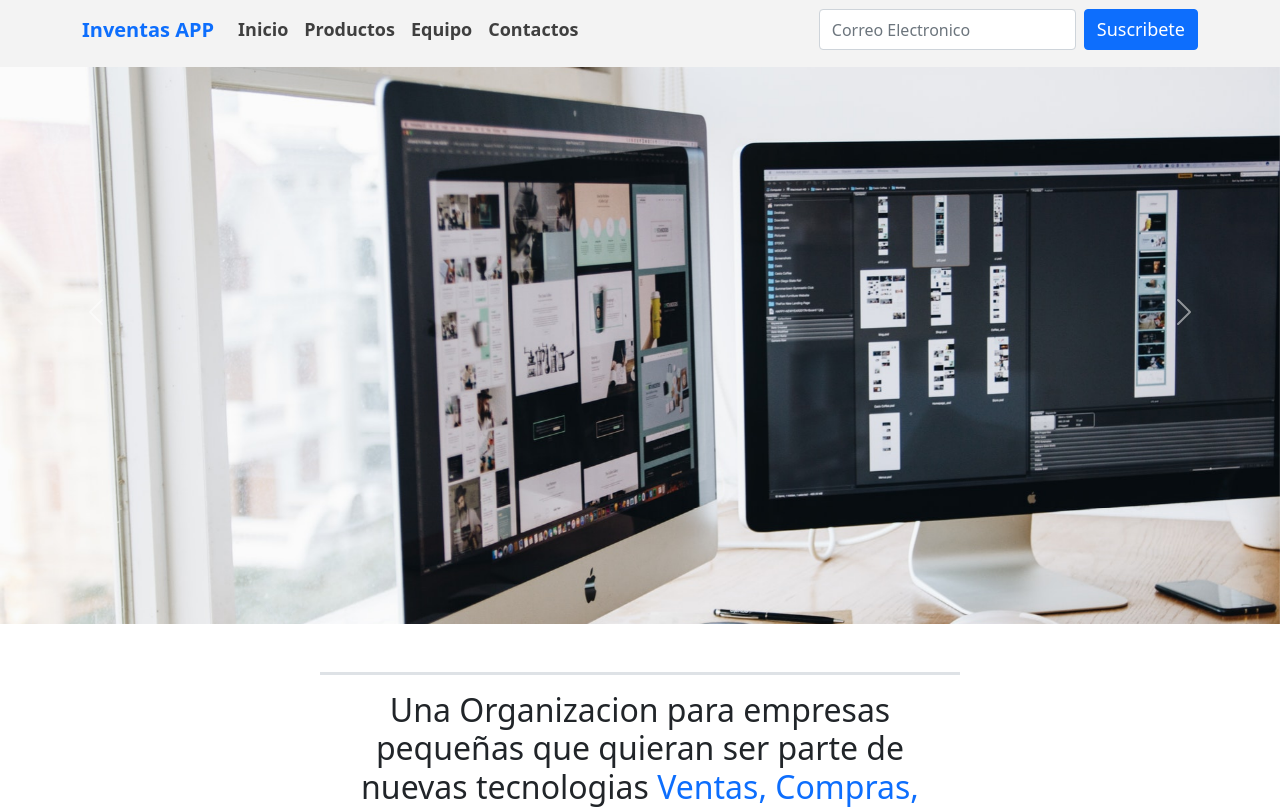
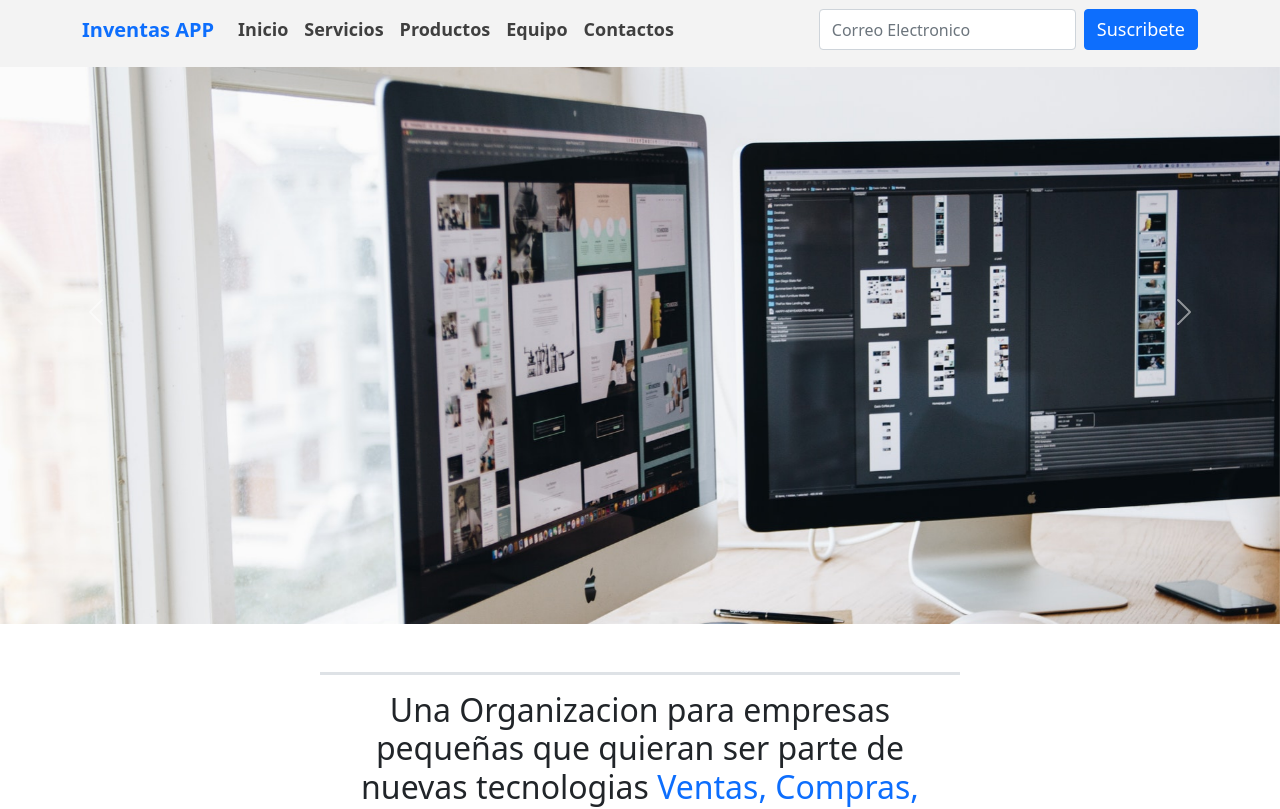
Before and after one commit to winvale/pagina-invetasapp, a website: page index.html in a window 1280 px wide. Shown: the top 809 px of the page. Drawn offline with nearby package versions, Linux system fonts and the light colour scheme.

Commit message:
organizacion de navbar y vinculos serv y prod

```diff
--- a/index.html
+++ b/index.html
@@ -30,7 +30,10 @@
             <a class="nav-link" aria-current="page" href="#">Inicio</a>
           </li>
           <li class="nav-item">
-            <a class="nav-link" href="#">Productos</a>
+            <a class="nav-link" href="#Servicios">Servicios</a>
+          </li>
+          <li class="nav-item">
+            <a class="nav-link" href="#Productos">Productos</a>
           </li>
           <li class="nav-item">
             <a class="nav-link" href="#equipo">Equipo</a>
@@ -56,11 +59,6 @@
       <div class="carousel-item active" data-bs-interval="3000">
         <img src="./img/slide1.jpg" class="d-block w-100" alt="">
       </div>
-
-      <!--========================================================== -->
-      <!-- TIPOS DE SERVICIOS-->
-      <!--========================================================== -->
-
       <div class="carousel-item" data-bs-interval="3000">
         <img src="./img/slide2.jpg" class="d-block w-100" alt="...">
       </div>
@@ -79,7 +77,6 @@
       <span class="visually-hidden">Next</span>
     </button>
   </div>
-
   <section class="d-flex flex-column justify-content-center align-items-center pt-5  text-center w-50 m-auto"
     id="intro">
     <h1 class="p-3 fs-2 border-top border-3">Una Organizacion para empresas
@@ -113,7 +110,7 @@
   <!-- TIPOS DE SERVICIOS--->
   <!--========================================================== -->
 
-  <section class="w-100">
+  <section class="w-100" id="Servicios">
     <div class="row w-75 mx-auto" id="servicios-fila-1">
       <div class="col-lg-6 col-md-12 col-sm-12 d-flex justify-content-start my-5 icono-wrap">
         <img src="./img/desarrollo.png" alt="desarrollo" width="180" height="160">
@@ -177,7 +174,7 @@
   <!-- Nuestros productos-->
   <!--========================================================== -->
 
-  <section class="w-100  ">
+  <section class="w-100" id="Productos">
     <div class="container w-50 m-auto text-center text-primary border-top 6">
       <h3>Nuestros productos</h3>
       <div class="row w-70 mx-auto" id="servicios-fila-1 ">
```
